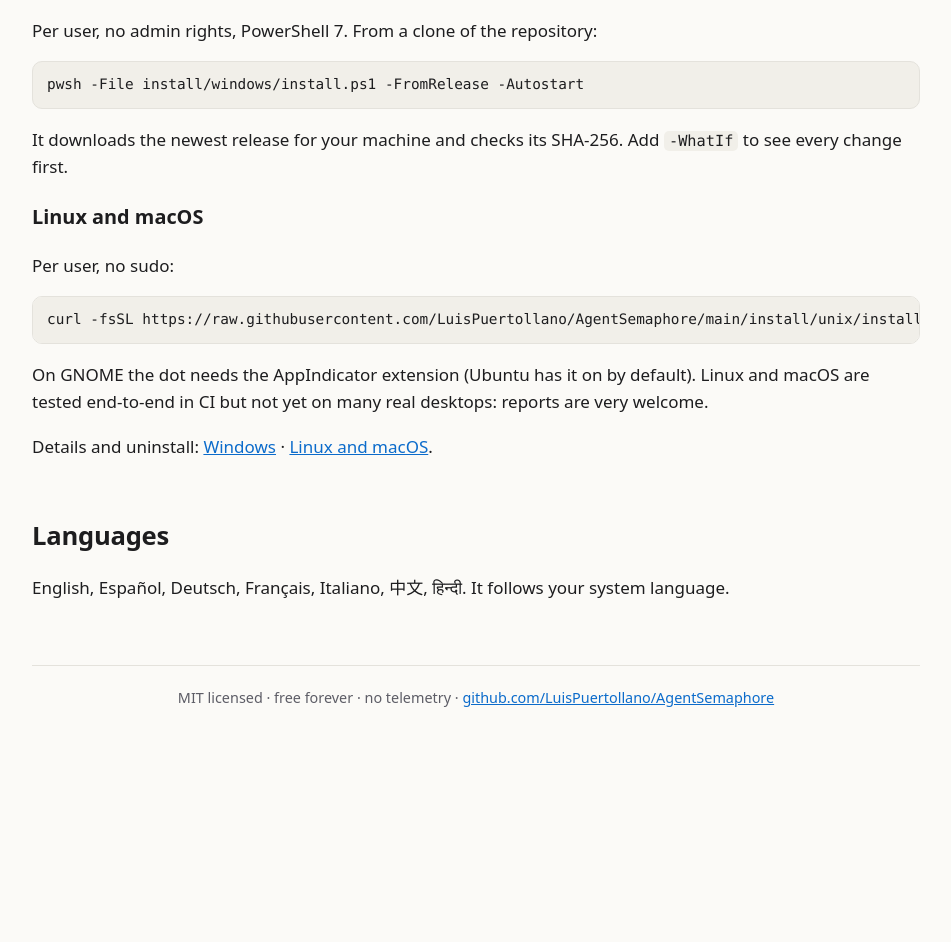
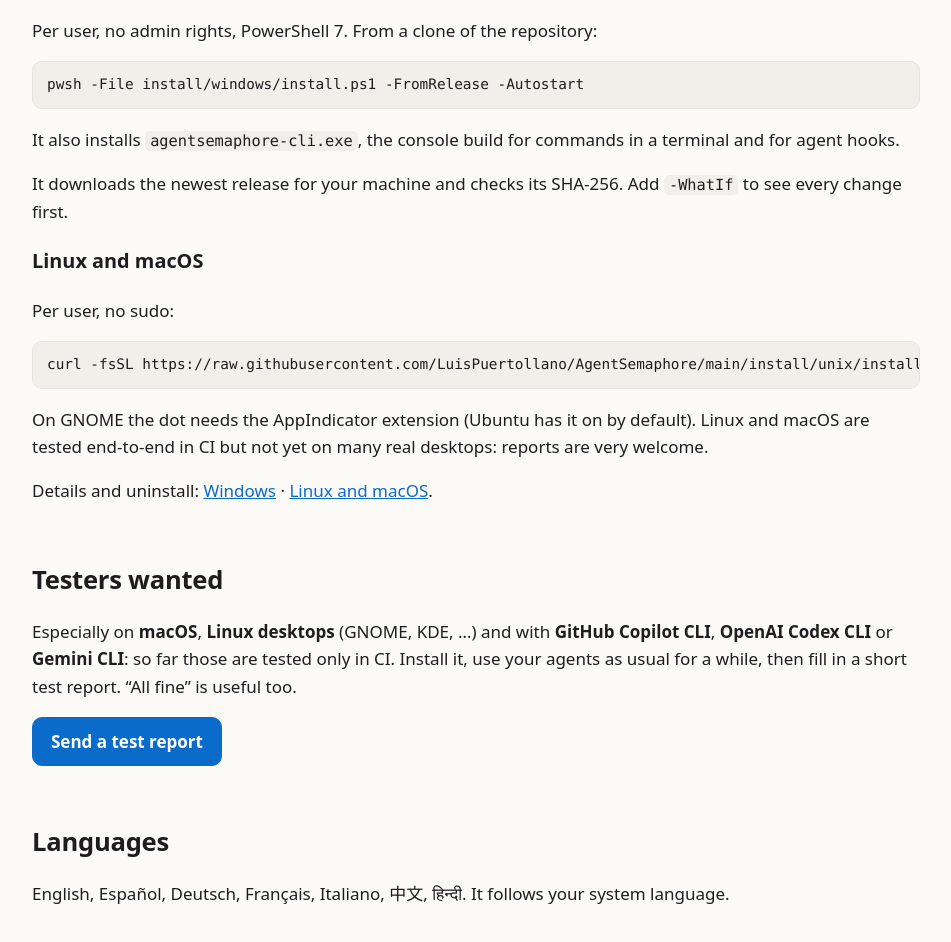
Before and after one commit to LuisPuertollano/AgentSemaphore, a plain HTML site: page docs/site/index.html in a window 1280 px wide. Shown: the part 2367-3309 px from the top of the page, without its empty margins (164-1115 px from the left). Before the commit the page ends 3140 px from the top, so only its background shows below. Drawn offline with Linux system fonts and the light colour scheme; files whose address does not match are found by name.

Commit message:
Testers wanted: test-report issue form and calls in README and site
- .github/ISSUE_TEMPLATE/test-report.yml: a short form (system, desktop,
  version, agents used, what worked as checkboxes, problems, optional
  -once output with a note to edit out private names).
- README: a "Testers wanted" box under the pre-alpha notice (macOS,
  Linux desktops, Copilot/Codex/Gemini CLI are CI-tested only), with the
  form and the website link.
- Landing page: the same call with a button; Windows install mentions
  agentsemaphore-cli.exe.
- CONTRIBUTING: points to the form; Copilot/Codex/Gemini now go through
  the hooks source.
- CLAUDE.md: Luis does not use Copilot or Codex either; real-world
  reports come from testers.

Co-Authored-By: Claude Opus 5.5 <noreply@anthropic.com>
Claude-Session: https://claude.ai/code/session_01V2Xse9P2aFMZirTQ2Wj1n7

```diff
--- a/docs/site/index.html
+++ b/docs/site/index.html
@@ -116,6 +116,7 @@
     <h3>Windows (x64 and ARM64)</h3>
     <p>Per user, no admin rights, PowerShell 7. From a clone of the repository:</p>
     <pre><code>pwsh -File install/windows/install.ps1 -FromRelease -Autostart</code></pre>
+    <p>It also installs <code>agentsemaphore-cli.exe</code>, the console build for commands in a terminal and for agent hooks.</p>
     <p>It downloads the newest release for your machine and checks its SHA-256. Add <code>-WhatIf</code> to see every change first.</p>
     <h3>Linux and macOS</h3>
     <p>Per user, no sudo:</p>
@@ -125,6 +126,16 @@
     <p>Details and uninstall:
       <a href="https://github.com/LuisPuertollano/AgentSemaphore/tree/main/install/windows">Windows</a> ·
       <a href="https://github.com/LuisPuertollano/AgentSemaphore/tree/main/install/unix">Linux and macOS</a>.</p>
+  </section>
+
+  <section>
+    <h2>Testers wanted</h2>
+    <p>Especially on <b>macOS</b>, <b>Linux desktops</b> (GNOME, KDE, …) and with <b>GitHub Copilot CLI</b>,
+      <b>OpenAI Codex CLI</b> or <b>Gemini CLI</b>: so far those are tested only in CI. Install it, use your agents as
+      usual for a while, then fill in a short test report. “All fine” is useful too.</p>
+    <div class="buttons" style="justify-content:flex-start">
+      <a class="btn primary" href="https://github.com/LuisPuertollano/AgentSemaphore/issues/new?template=test-report.yml">Send a test report</a>
+    </div>
   </section>
 
   <section>
```
Also changed, not shown: 5 other files.
